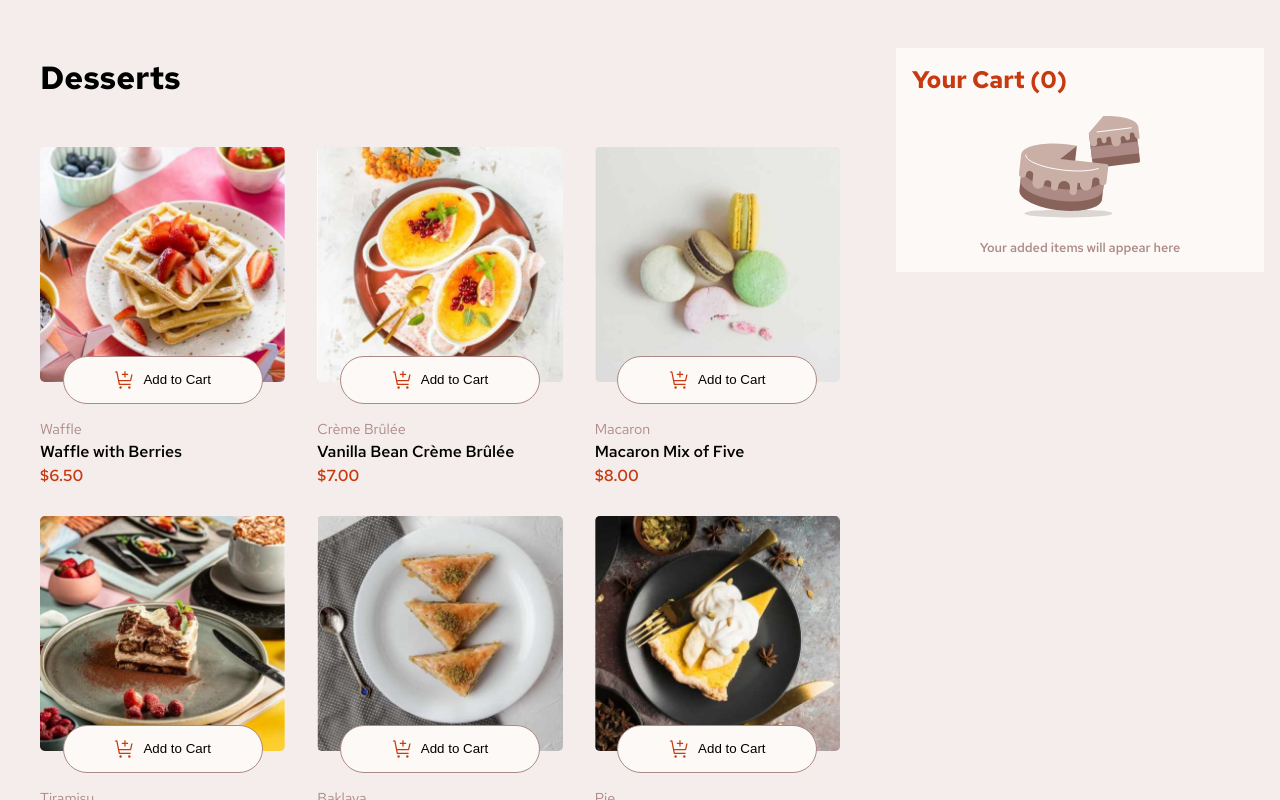
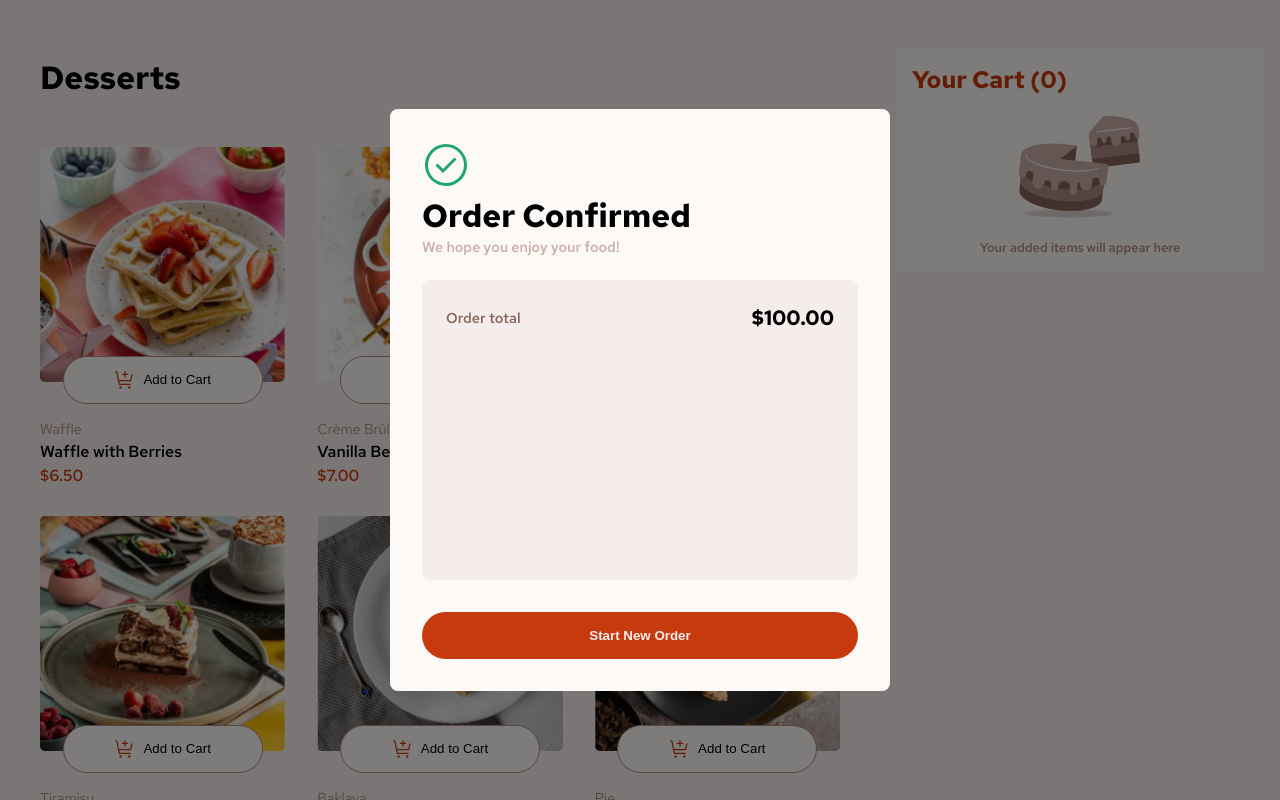
Before and after one commit to sebasdex/frontend-challenge-product, a React (Vite) app: page / in a window 1280 px wide. Shown: the top 800 px of the page. Built offline with nearby package versions, Linux system fonts and the light colour scheme.

Commit message:
feature: Add OrderConfirmed component and integrate it into the main application layout

```diff
--- a/src/App.tsx
+++ b/src/App.tsx
@@ -1,12 +1,16 @@
 import Cart from "./components/Cart";
 import Deserts from "./components/Deserts";
+import OrderConfirmed from "./components/OrderConfirmed";
 
 function App() {
   return (
-    <main className="main">
-      <Deserts />
-      <Cart />
-    </main>
+    <>
+      <OrderConfirmed />
+      <main className="main">
+        <Deserts />
+        <Cart />
+      </main>
+    </>
   );
 }
 
--- /dev/null
+++ b/src/components/OrderConfirmed.tsx
@@ -0,0 +1,21 @@
+
+function OrderConfirmed() {
+    return (
+        <section className="order-confirmed-container">
+            <article className="order-confirmed-card">
+                <img src="./assets/images/icon-order-confirmed.svg" alt="order-confirmed" />
+                <h1>Order Confirmed</h1>
+                <p>We hope you enjoy your food!</p>
+                <div className="order-items-container">
+                    <div className="order-price">
+                        <span className="order-price-text">Order total</span>
+                        <span className="order-price-value">$100.00</span>
+                    </div>
+                </div>
+                <button className="order-button">Start New Order</button>
+            </article>
+        </section>
+    )
+}
+
+export default OrderConfirmed
--- a/src/index.css
+++ b/src/index.css
@@ -42,6 +42,7 @@ body {
   font-family: "red-hat-text", sans-serif;
   font-size: 16px;
   background-color: var(--rose-50);
+  position: relative;
 }
 
 .main {
@@ -361,3 +362,89 @@ body {
   cursor: pointer;
   color: var(--rose-300);
 }
+
+.order-confirmed-container{
+  display: flex;
+  flex-direction: column;
+  align-items: center;
+  justify-content: center;
+  min-height: 100vh;
+  width: 100%;
+  position: fixed;
+  margin: auto;
+  padding: 1rem;
+  z-index: 10;
+  background-color: rgba(0, 0, 0, 0.5);
+}
+
+.order-confirmed-card{
+  background-color: var(--rose-50);
+  border-radius: .5rem;
+  padding: 2rem;
+  gap: 1rem;
+  min-width: 375px;
+  width: 100%;
+  max-width: 500px;
+}
+
+.order-confirmed-card h1{
+  font-size: 2rem;
+  width: 150px;
+}
+
+@media (min-width: 768px) {
+  .order-confirmed-card h1 {
+    width: 100%;
+  }
+}
+
+.order-confirmed-card p{
+  font-size: .9rem;
+  font-weight: 600;
+  color: var(--rose-300);
+}
+
+.order-items-container{
+  display: flex;
+  flex-direction: column;
+  gap: .5rem;
+  height: 300px;
+  background-color: var(--rose-100);
+  border-radius: .5rem;
+  margin-top: 1.5rem;
+  padding: 1rem;
+}
+
+.order-price{
+  display: flex;
+  justify-content: space-between;
+  align-items: center;
+  padding: .5rem;
+}
+
+.order-price-text{
+  font-weight: 600;
+  font-size: .9rem;
+  color: var(--rose-500);
+}
+
+.order-price-value{
+  font-weight: 800;
+  font-size: 1.3rem;
+}
+
+.order-button{
+  background-color: var(--red);
+  border: none;
+  padding: 1rem;
+  color: var(--rose-100);
+  border-radius: 2rem;
+  font-weight: 600;
+  width: 100%;
+  margin-top: 2rem;
+}
+
+.order-button:hover{
+  cursor: pointer;
+  color: var(--rose-300);
+}
```
